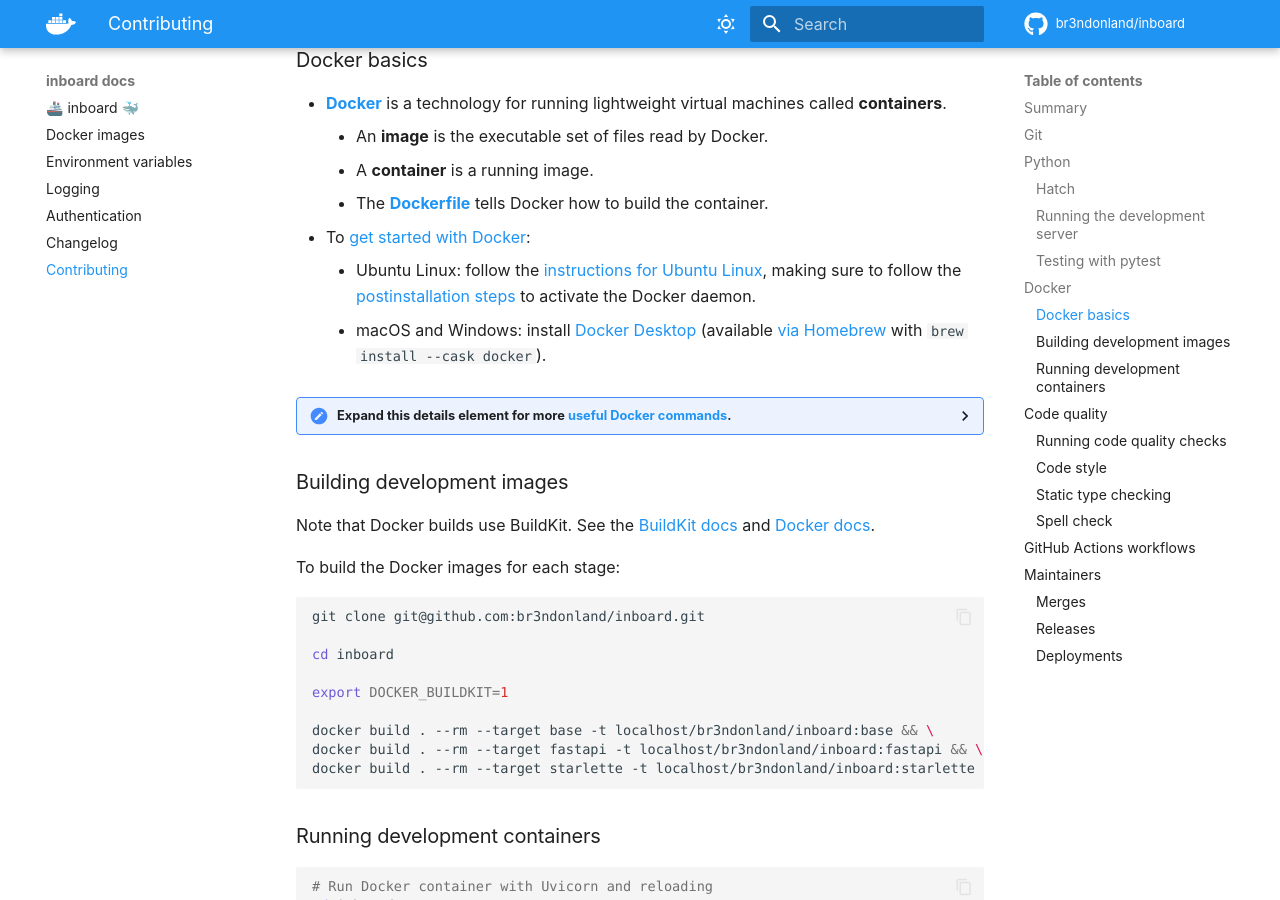
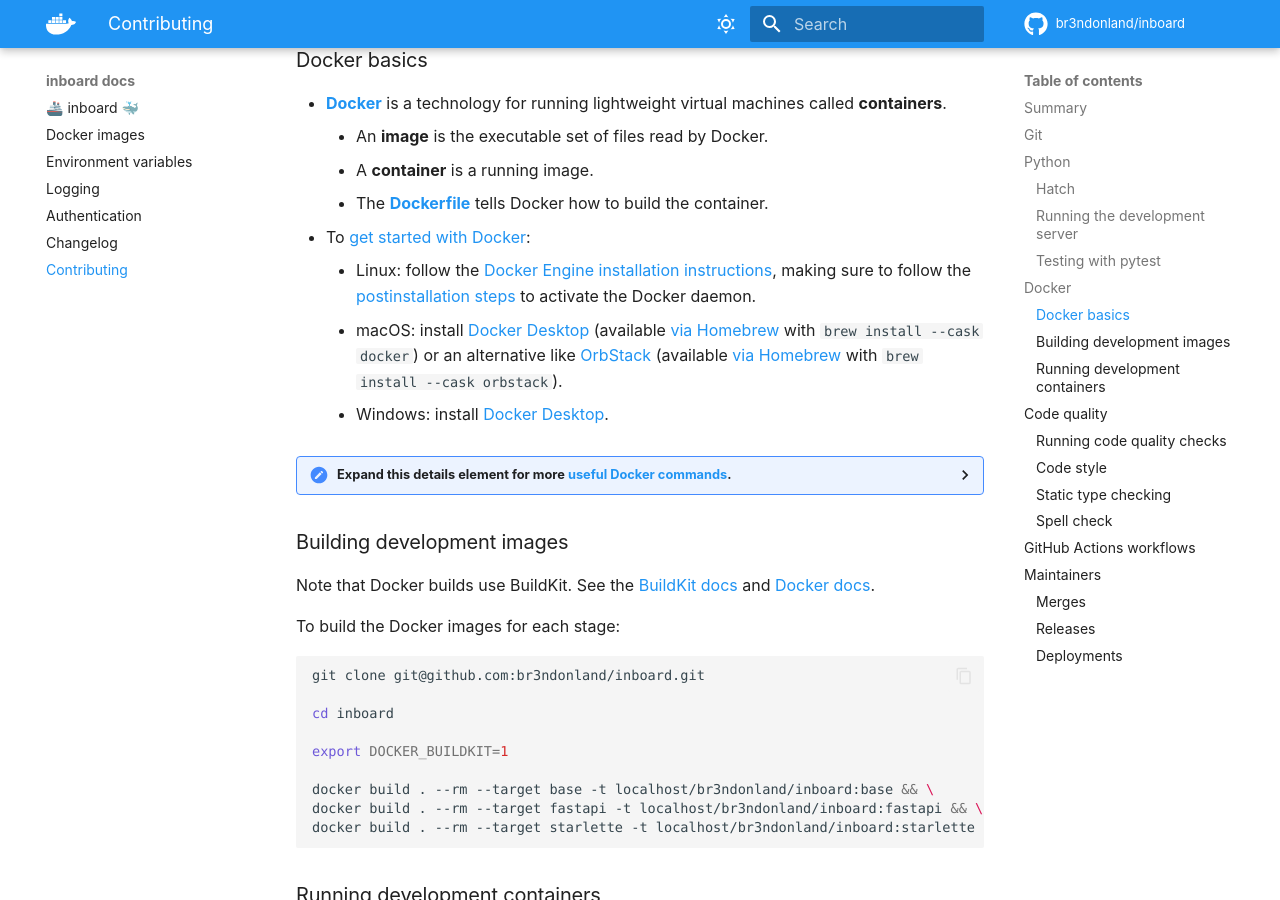
Before and after one commit to br3ndonland/inboard, an MkDocs documentation site: the page built from docs/contributing.md, in a window 1280 px wide and 900 px high, scrolled down 2578 px. Built offline with MkDocs 1.6.1 and Material for MkDocs 9.7.7, drawn with Linux system fonts in a browser that asks for light colours; comment, search, counter and statistics services are not loaded.

Commit message:
Update Docker links in docs
- Update links for redirects and content changes
- Add link to OrbStack as macOS Docker Desktop alternative
  - https://formulae.brew.sh/cask/orbstack
  - https://orbstack.dev/

```diff
--- a/docs/contributing.md
+++ b/docs/contributing.md
@@ -82,8 +82,9 @@
     -   A **container** is a running image.
     -   The **[Dockerfile](https://docs.docker.com/engine/reference/builder/)** tells Docker how to build the container.
 -   To [get started with Docker](https://www.docker.com/get-started):
-    -   Ubuntu Linux: follow the [instructions for Ubuntu Linux](https://docs.docker.com/install/linux/docker-ce/ubuntu/), making sure to follow the [postinstallation steps](https://docs.docker.com/install/linux/linux-postinstall/) to activate the Docker daemon.
-    -   macOS and Windows: install [Docker Desktop](https://www.docker.com/products/docker-desktop) (available [via Homebrew](https://formulae.brew.sh/cask/docker) with `brew install --cask docker`).
+    -   Linux: follow the [Docker Engine installation instructions](https://docs.docker.com/engine/install/), making sure to follow the [postinstallation steps](https://docs.docker.com/engine/install/linux-postinstall/) to activate the Docker daemon.
+    -   macOS: install [Docker Desktop](https://www.docker.com/products/docker-desktop) (available [via Homebrew](https://formulae.brew.sh/cask/docker) with `brew install --cask docker`) or an alternative like [OrbStack](https://orbstack.dev/) (available [via Homebrew](https://formulae.brew.sh/cask/orbstack) with `brew install --cask orbstack`).
+    -   Windows: install [Docker Desktop](https://www.docker.com/products/docker-desktop).
 
 <details><summary>Expand this details element for more <a href="https://docs.docker.com/engine/reference/commandline/cli/">useful Docker commands</a>.</summary>
 
@@ -126,7 +127,7 @@
 
 ### Building development images
 
-Note that Docker builds use BuildKit. See the [BuildKit docs](https://github.com/moby/buildkit/blob/HEAD/frontend/dockerfile/docs/syntax.md) and [Docker docs](https://docs.docker.com/develop/develop-images/build_enhancements/).
+Note that Docker builds use BuildKit. See the [BuildKit docs](https://github.com/moby/buildkit/blob/HEAD/frontend/dockerfile/docs/reference.md) and [Docker docs](https://docs.docker.com/build/buildkit/).
 
 To build the Docker images for each stage:
 
```
Also changed, not shown: docs/docker.md (+3 -4 lines), docs/index.md (+1 -1 lines).
